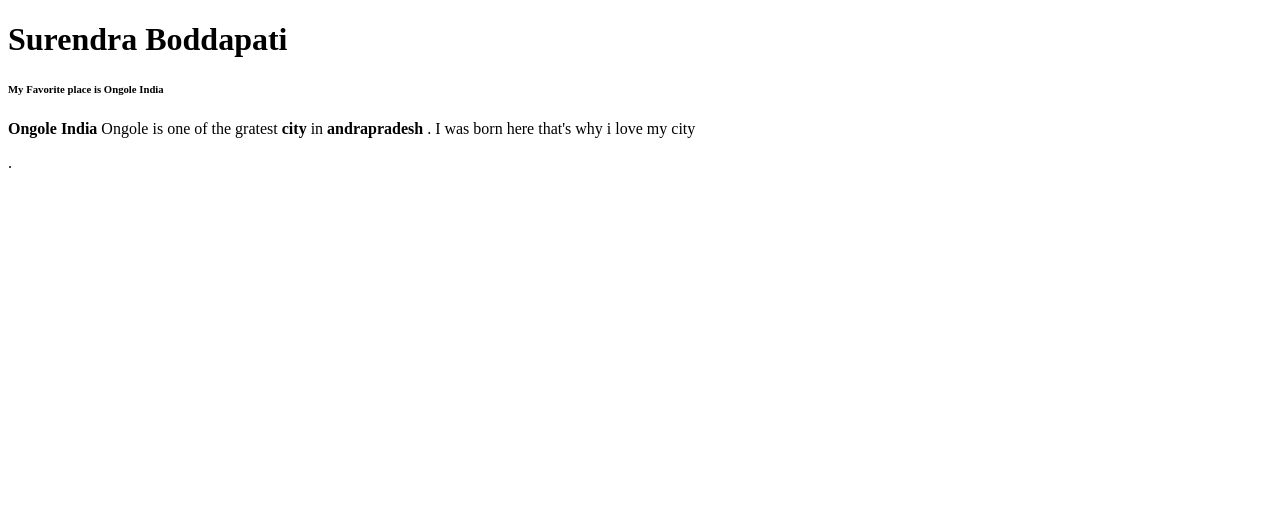
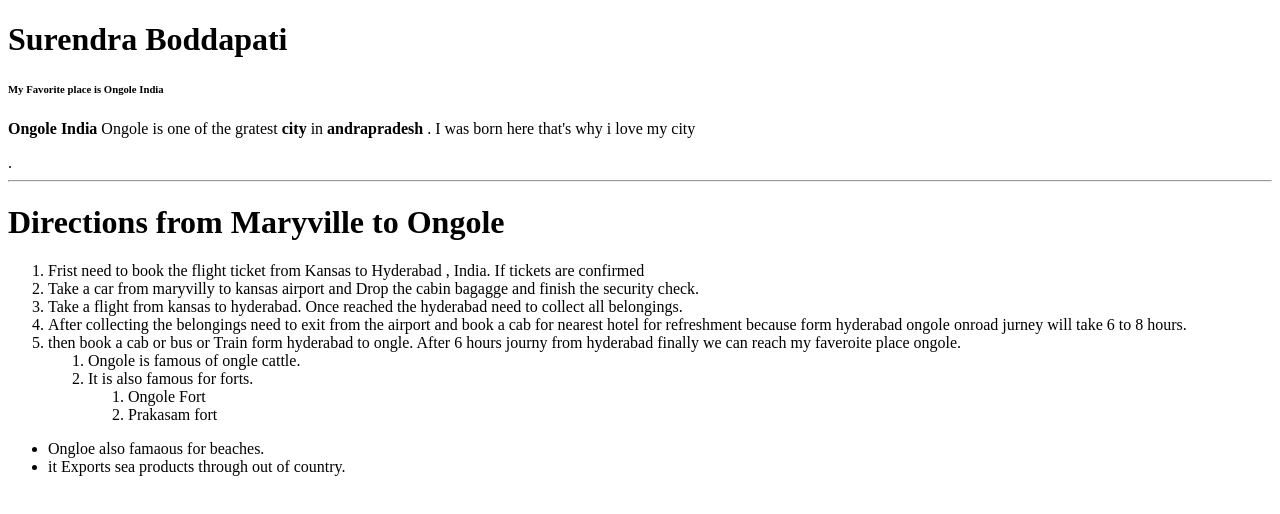
Before and after one commit to 44-563-WebApps-F21/webapps-f21-assignment-3-SurendraB12, a plain HTML site: page index.html in a window 1280 px wide. Drawn offline with Linux system fonts and the light colour scheme.

Commit message:
updated list

```diff
--- a/index.html
+++ b/index.html
@@ -7,6 +7,28 @@
     <h1>Surendra Boddapati</h1>
     <h6>My Favorite place is Ongole India</h6>
         <p><b>Ongole India </b> Ongole  is one of the gratest <b>city</b> in <b>andrapradesh</b> . I was born here that's why i love my city</p>.
-
+        <hr>
+        <h1>Directions from Maryville to Ongole</h1>
+        <ol>
+            <li>Frist need to book the flight ticket from Kansas to Hyderabad , India. If tickets are confirmed</li>
+            <li>Take a car from maryvilly to kansas airport and Drop the cabin bagagge and finish  the security check.</li>
+            <li>Take a flight from kansas to hyderabad. Once reached the hyderabad need to collect all belongings.</li>
+            <li>After collecting the belongings need to exit from the airport and book a cab for nearest hotel for refreshment because form hyderabad ongole onroad jurney will take 6 to 8 hours.</li>
+            <li>then book a cab or bus or Train form hyderabad to ongle. After 6 hours journy from hyderabad finally we can reach my faveroite place ongole.
+                <ol>
+                    <li>Ongole is famous of ongle cattle. </li>
+                    <li>It is also famous for forts.
+                        <ol>
+                            <li> Ongole Fort</li>
+                            <li>Prakasam fort</li>
+                        </ol>
+                    </li>
+                </ol>
+            </li>
+        </ol>
+        <ul>
+            <li>Ongloe also famaous for beaches.</li>
+            <li>it Exports sea products through out of country.</li>
+        </ul>
 </body>
 </html>
```
